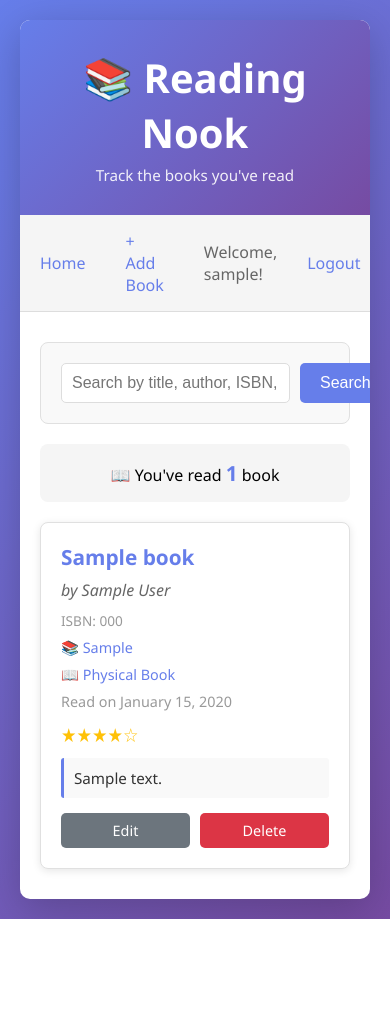
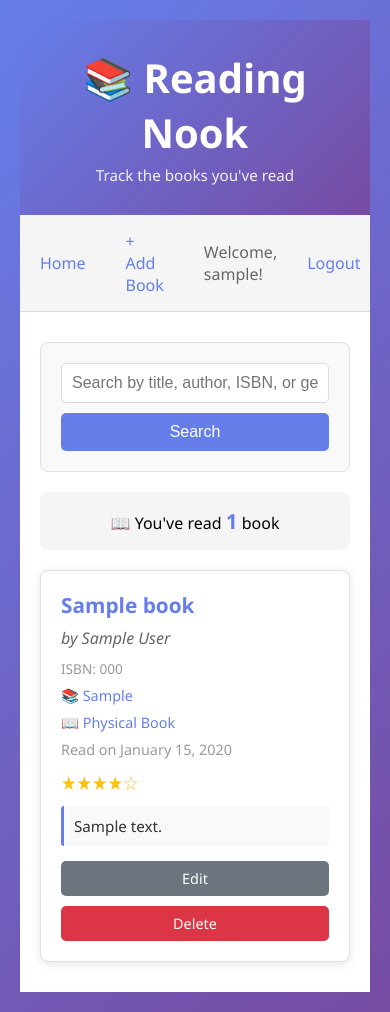
Before and after one commit to pagyP/readingnook, a Flask app: page / in a window 390 px wide. Before the commit the page ends 919 px from the top, so only its background shows below. Run offline with Flask 3, Linux system fonts and the light colour scheme; a user stored in the database is signed in; tables that the repository leaves empty hold one stand-in row (values such as "Sample post"); some libraries are stand-ins or nearby versions.

Commit message:
adds responsive layout to UI

```diff
--- a/templates/base.html
+++ b/templates/base.html
@@ -19,12 +19,38 @@
         }
 
         .container {
-            max-width: 900px;
             margin: 0 auto;
             background: white;
-            border-radius: 10px;
-            box-shadow: 0 10px 40px rgba(0, 0, 0, 0.2);
+            border-radius: 0;
+            box-shadow: none;
             overflow: hidden;
+            min-height: 100vh;
+        }
+
+        /* Mobile: full width */
+        @media (max-width: 768px) {
+            .container {
+                max-width: 100%;
+                border-radius: 0;
+            }
+        }
+
+        /* Tablet: good width with small margins */
+        @media (min-width: 769px) and (max-width: 1024px) {
+            .container {
+                max-width: 95%;
+                border-radius: 10px;
+                box-shadow: 0 10px 40px rgba(0, 0, 0, 0.2);
+            }
+        }
+
+        /* Desktop: responsive max-width */
+        @media (min-width: 1025px) {
+            .container {
+                max-width: calc(100% - 40px);
+                border-radius: 10px;
+                box-shadow: 0 10px 40px rgba(0, 0, 0, 0.2);
+            }
         }
 
         header {
@@ -74,6 +100,18 @@
 
         .content {
             padding: 30px 20px;
+        }
+
+        @media (min-width: 769px) {
+            .content {
+                padding: 40px 40px;
+            }
+        }
+
+        @media (min-width: 1025px) {
+            .content {
+                padding: 40px 60px;
+            }
         }
 
         .flash-messages {
--- a/templates/index.html
+++ b/templates/index.html
@@ -15,6 +15,20 @@
     .search-form {
         display: flex;
         gap: 10px;
+        flex-wrap: wrap;
+    }
+
+    @media (max-width: 480px) {
+        .search-form {
+            flex-direction: column;
+        }
+
+        .search-form input,
+        .search-form button,
+        .search-form a {
+            flex: 1;
+            min-width: 100%;
+        }
     }
 
     .search-form input {
@@ -42,9 +56,43 @@
 
     .books-grid {
         display: grid;
-        grid-template-columns: repeat(auto-fill, minmax(280px, 1fr));
         gap: 20px;
         margin-top: 20px;
+    }
+
+    /* Mobile: 1 column */
+    @media (max-width: 480px) {
+        .books-grid {
+            grid-template-columns: 1fr;
+        }
+    }
+
+    /* Small tablets: 2 columns */
+    @media (min-width: 481px) and (max-width: 768px) {
+        .books-grid {
+            grid-template-columns: repeat(2, 1fr);
+        }
+    }
+
+    /* Large tablets and up: 3 columns */
+    @media (min-width: 769px) and (max-width: 1024px) {
+        .books-grid {
+            grid-template-columns: repeat(3, 1fr);
+        }
+    }
+
+    /* Desktop: 4 columns */
+    @media (min-width: 1025px) and (max-width: 1440px) {
+        .books-grid {
+            grid-template-columns: repeat(4, 1fr);
+        }
+    }
+
+    /* Large desktop: 5 columns */
+    @media (min-width: 1441px) {
+        .books-grid {
+            grid-template-columns: repeat(5, 1fr);
+        }
     }
 
     .book-card {
@@ -99,6 +147,17 @@
         margin-top: 15px;
         display: flex;
         gap: 10px;
+        flex-wrap: wrap;
+    }
+
+    @media (max-width: 480px) {
+        .book-actions {
+            flex-direction: column;
+        }
+
+        .book-actions a {
+            flex: 1;
+        }
     }
 
     .book-actions a {
```
